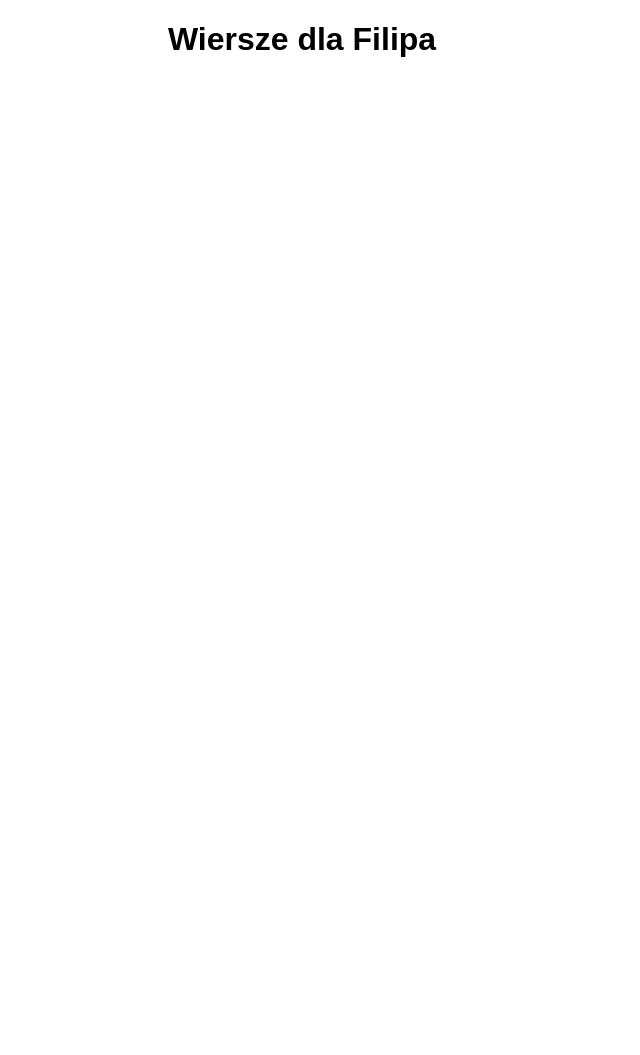
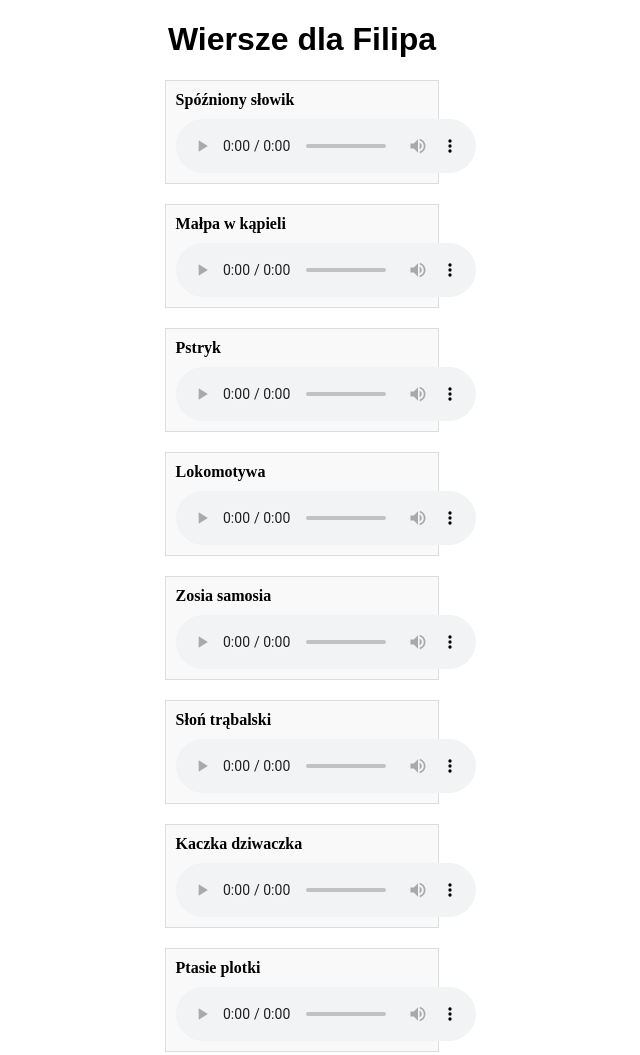
Before and after one commit to fifi-wiersze/fifi-wiersze.github.io, a plain HTML site: page index.html in a window 1280 px wide. Shown: the top 1055 px of the page, without its empty margins (338-978 px from the left). Before the commit the page ends 800 px from the top, so only its background shows below. Drawn offline with Linux system fonts and the light colour scheme.

Commit message:
gpt code test

```diff
--- a/script.js
+++ b/script.js
@@ -4,6 +4,7 @@ fetch('wiersze.json')
     .then(wiersze => {
         // Dla każdego elementu w JSON generuj blok HTML
         for (const [name, fileName] of Object.entries(wiersze)) {
+            const figure = document.createElement('figure');
             figure.classList.add('custom-figure');
 
             const figcaption = document.createElement('figcaption');
--- a/style.css
+++ b/style.css
@@ -8,8 +8,22 @@ figure {
     padding: 10px;
     border: 1px solid #ddd;
     background-color: #f9f9f9;
-    width: 20%;
-    justify-content: center;
+    width: 90%; /* Zmienione z 20% na 90% dla urządzeń mobilnych */
+    max-width: 600px; /* Maksymalna szerokość dla większych ekranów */
+    margin-left: auto;
+    margin-right: auto;
+}
+
+@media (min-width: 768px) {
+    figure {
+        width: 45%; /* 45% dla średnich ekranów */
+    }
+}
+
+@media (min-width: 1024px) {
+    figure {
+        width: 20%; /* Powrót do oryginalnych 20% dla dużych ekranów */
+    }
 }
 
 figcaption {
```
